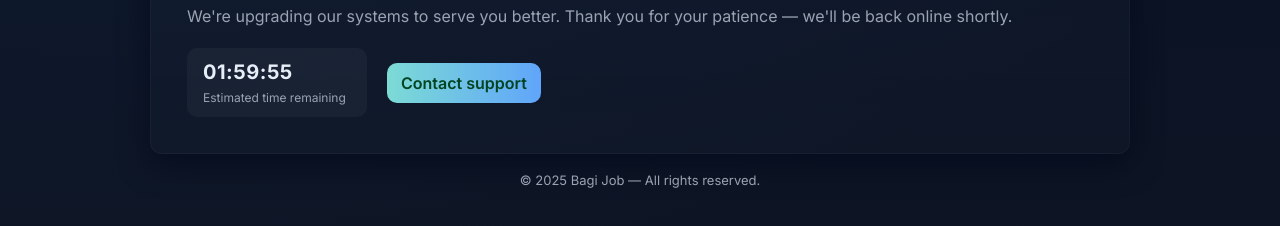
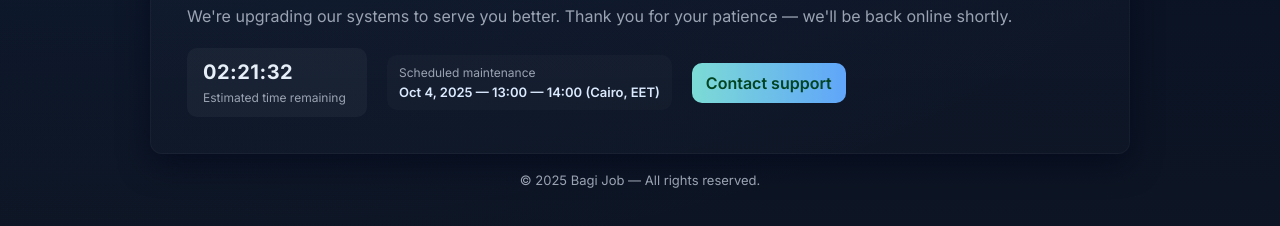
Before and after one commit to laila2005/maintanence-bagijob, a plain HTML site: page public/index.html in a window 1280 px wide. Shown: the part 380-606 px from the top of the page. Drawn offline with Linux system fonts and the light colour scheme.

Commit message:
changed duration time

```diff
--- a/public/index.html
+++ b/public/index.html
@@ -22,11 +22,15 @@
                 <h1>Bagi Job is under maintenance</h1>
                 <p class="lead">We're upgrading our systems to serve you better. Thank you for your patience — we'll be back online shortly.</p>
 
-                <div class="meta">
+                        <div class="meta">
                     <div class="eta">
                         <strong id="countdown">--:--:--</strong>
                         <div class="eta-label">Estimated time remaining</div>
                     </div>
+                            <div class="window" aria-hidden="true">
+                                <div class="window-label">Scheduled maintenance</div>
+                                <div class="window-time">Oct 4, 2025 — 13:00 — 14:00 (Cairo, EET)</div>
+                            </div>
                                             <div class="contact">
                                                 <a href="mailto:info@bagijob.com" class="btn">Contact support</a>
                                             </div>
@@ -36,10 +40,12 @@
         </main>
 
         <script>
-            // Configuration: set the estimated downtime end (ISO string) or offset in minutes
-            (function(){
-                // By default set ETA to 2 hours from load; change this timestamp to your planned time.
-                var end = new Date(Date.now() + 2 * 60 * 60 * 1000);
+        // Configuration: set the estimated downtime end (ISO string) or offset in minutes
+        (function(){
+        // By default set ETA to 1 hour from load; change this timestamp to your planned time.
+    // Using a fixed Cairo (Egypt) time: Oct 4, 2025 14:00 (UTC+02:00).
+    // If you want a different date, tell me. This uses an ISO string with +02:00 offset so all browsers convert correctly.
+    var end = new Date('2025-10-04T14:00:00+02:00');
                 var countdownEl = document.getElementById('countdown');
                 var yearEl = document.getElementById('year');
                 yearEl.textContent = new Date().getFullYear();
@@ -59,7 +65,7 @@
                     }
                 }
 
-                update();
+            update();
                 var timer = setInterval(update, 1000);
 
                         // no homepage CTA needed — removed
--- a/public/style.css
+++ b/public/style.css
@@ -41,6 +41,9 @@ body{
 .lead{margin:0 0 20px 0; color:var(--muted); line-height:1.45}
 
 .meta{display:flex; gap:20px; align-items:center; flex-wrap:wrap}
+.window{background:rgba(255,255,255,0.02); padding:10px 12px; border-radius:10px; color:var(--muted)}
+.window-label{font-size:12px; color:var(--muted); margin-bottom:4px}
+.window-time{font-size:13px; font-weight:600; color:#dbeafe}
 .eta{background:var(--glass); padding:12px 16px; border-radius:10px; min-width:180px}
 .eta strong{display:block; font-size:20px; letter-spacing:0.5px}
 .eta-label{font-size:12px; color:var(--muted); margin-top:6px}
```
